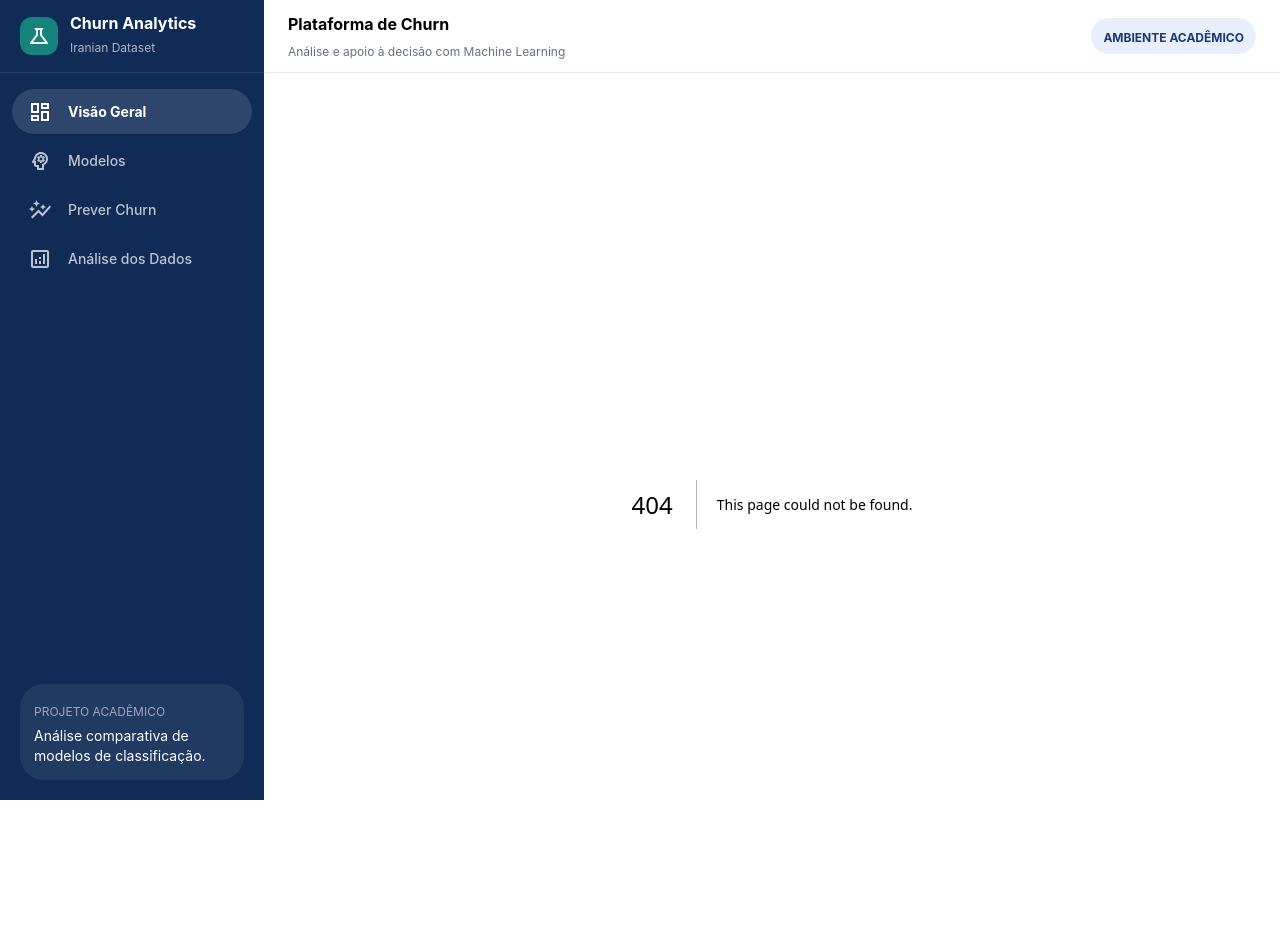
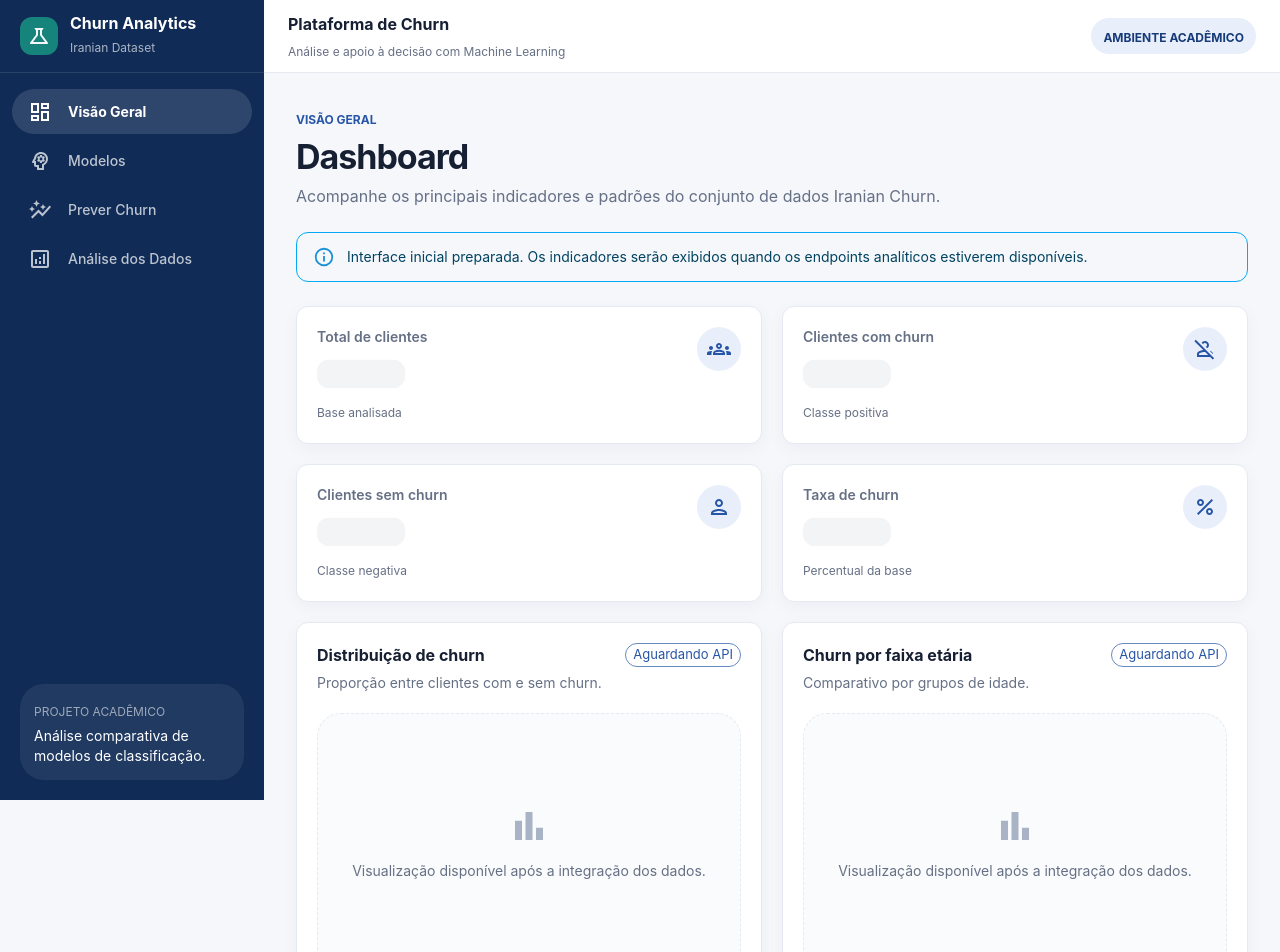
Before and after one commit to vicenteosorioneto/iranian-churn-frontend, a Next.js app: page /dashboard in a window 1280 px wide. Before the commit this address had no page. Shown: the top 952 px of the page. Built offline with nearby package versions, Linux system fonts and the light colour scheme; what @mui/material-nextjs would draw is missing.

Commit message:
feat: add churn dashboard

```diff
--- /dev/null
+++ b/src/app/dashboard/page.tsx
@@ -0,0 +1,42 @@
+import {
+  GroupsOutlined,
+  PersonOffOutlined,
+  PersonOutlined,
+  PercentOutlined,
+} from "@mui/icons-material";
+import { Alert, Box } from "@mui/material";
+import { PageHeader } from "@/components/common/PageHeader";
+import { StatCard } from "@/components/cards/StatCard";
+import { ChartPlaceholder } from "@/components/charts/ChartPlaceholder";
+
+const stats = [
+  { title: "Total de clientes", helper: "Base analisada", icon: GroupsOutlined },
+  { title: "Clientes com churn", helper: "Classe positiva", icon: PersonOffOutlined },
+  { title: "Clientes sem churn", helper: "Classe negativa", icon: PersonOutlined },
+  { title: "Taxa de churn", helper: "Percentual da base", icon: PercentOutlined },
+];
+
+const charts = [
+  { title: "Distribuição de churn", description: "Proporção entre clientes com e sem churn." },
+  { title: "Churn por faixa etária", description: "Comparativo por grupos de idade." },
+  { title: "Churn por reclamação", description: "Relação entre reclamações e evasão." },
+  { title: "Churn por status", description: "Distribuição de churn por status do cliente." },
+];
+
+export default function DashboardPage() {
+  return (
+    <>
+      <PageHeader eyebrow="VISÃO GERAL" title="Dashboard" description="Acompanhe os principais indicadores e padrões do conjunto de dados Iranian Churn." />
+      <Alert severity="info" variant="outlined" sx={{ mb: 3 }}>
+        Interface inicial preparada. Os indicadores serão exibidos quando os endpoints analíticos estiverem disponíveis.
+      </Alert>
+      <Box sx={{ display: "grid", gridTemplateColumns: { xs: "1fr", sm: "repeat(2, 1fr)", xl: "repeat(4, 1fr)" }, gap: 2.5, mb: 2.5 }}>
+        {stats.map((stat) => <StatCard key={stat.title} {...stat} />)}
+      </Box>
+      <Box sx={{ display: "grid", gridTemplateColumns: { xs: "1fr", lg: "repeat(2, 1fr)" }, gap: 2.5, mb: 2.5 }}>
+        {charts.map((chart) => <ChartPlaceholder key={chart.title} {...chart} />)}
+      </Box>
+      <ChartPlaceholder title="Importância das variáveis" description="Participação relativa dos atributos nas decisões do modelo." minHeight={300} />
+    </>
+  );
+}
--- /dev/null
+++ b/src/components/cards/StatCard.tsx
@@ -0,0 +1,32 @@
+import type { SvgIconComponent } from "@mui/icons-material";
+import { Box, Card, CardContent, Skeleton, Stack, Typography } from "@mui/material";
+
+interface StatCardProps {
+  title: string;
+  helper: string;
+  icon: SvgIconComponent;
+  value?: string | number | null;
+}
+
+export function StatCard({ title, helper, icon: Icon, value }: StatCardProps) {
+  return (
+    <Card>
+      <CardContent sx={{ p: 2.5, "&:last-child": { pb: 2.5 } }}>
+        <Stack direction="row" justifyContent="space-between" alignItems="flex-start">
+          <Box>
+            <Typography variant="body2" color="text.secondary" fontWeight={600}>{title}</Typography>
+            {value === undefined || value === null ? (
+              <Skeleton variant="text" width={88} height={48} sx={{ my: 0.25 }} />
+            ) : (
+              <Typography variant="h4" mt={1}>{value}</Typography>
+            )}
+            <Typography variant="caption" color="text.secondary">{helper}</Typography>
+          </Box>
+          <Box sx={{ display: "grid", placeItems: "center", width: 44, height: 44, borderRadius: 2.5, bgcolor: "primary.light", color: "primary.main" }}>
+            <Icon />
+          </Box>
+        </Stack>
+      </CardContent>
+    </Card>
+  );
+}
--- /dev/null
+++ b/src/components/charts/ChartPlaceholder.tsx
@@ -0,0 +1,30 @@
+import { BarChartOutlined } from "@mui/icons-material";
+import { Box, Card, CardContent, Chip, Stack, Typography } from "@mui/material";
+
+interface ChartPlaceholderProps {
+  title: string;
+  description: string;
+  minHeight?: number;
+}
+
+export function ChartPlaceholder({ title, description, minHeight = 260 }: ChartPlaceholderProps) {
+  return (
+    <Card sx={{ height: "100%" }}>
+      <CardContent sx={{ p: 2.5, height: "100%", "&:last-child": { pb: 2.5 } }}>
+        <Stack direction="row" justifyContent="space-between" alignItems="flex-start" spacing={1}>
+          <Box>
+            <Typography variant="h6" fontSize={16}>{title}</Typography>
+            <Typography variant="body2" color="text.secondary" mt={0.5}>{description}</Typography>
+          </Box>
+          <Chip label="Aguardando API" size="small" variant="outlined" color="primary" />
+        </Stack>
+        <Box sx={{ minHeight, mt: 2.5, borderRadius: 2, border: "1px dashed", borderColor: "divider", bgcolor: "#fafbfc", display: "grid", placeItems: "center", textAlign: "center", p: 3 }}>
+          <Box>
+            <BarChartOutlined sx={{ fontSize: 42, color: "#a8b3c5" }} />
+            <Typography variant="body2" color="text.secondary" mt={1}>Visualização disponível após a integração dos dados.</Typography>
+          </Box>
+        </Box>
+      </CardContent>
+    </Card>
+  );
+}
```
